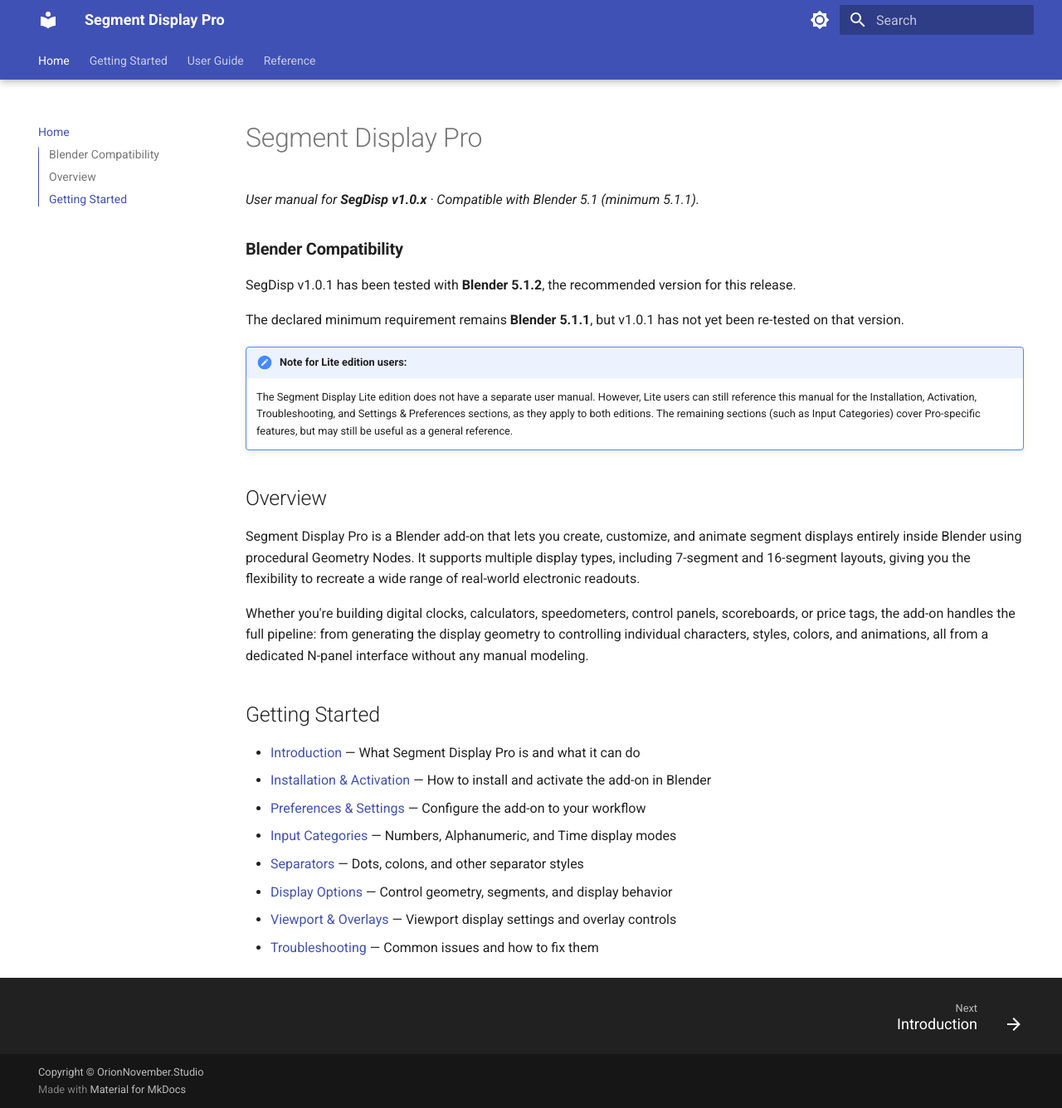
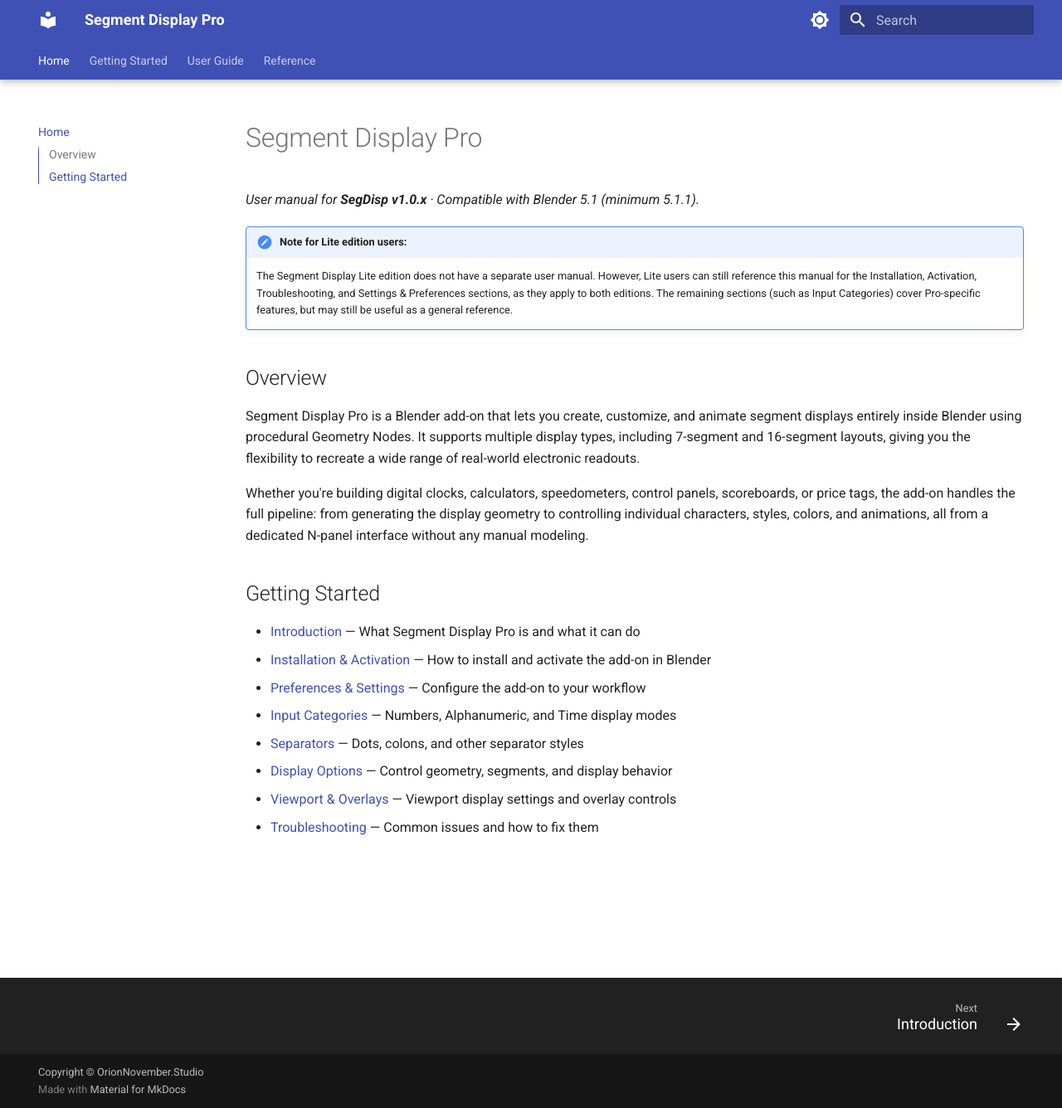
Before and after one commit to ahmetmaya-orion/segment-display-pro-docs, an MkDocs documentation site: the page built from docs/index.md, in a window 1280 px wide and 1336 px high. Shown: the whole window at 83% size. Built offline with MkDocs 1.6.1 and Material for MkDocs 9.7.7, drawn with Linux system fonts in a browser that asks for light colours; the version menu is left out.

Commit message:
Revert "docs: add v1.0.1 Blender compatibility note to home page"
This reverts commit b673b83c0472c8963d8bd309f45c0a124aa68e58.

```diff
--- a/docs/index.md
+++ b/docs/index.md
@@ -1,12 +1,6 @@
 # Segment Display Pro
 
 *User manual for **SegDisp v1.0.x** · Compatible with Blender 5.1 (minimum 5.1.1).*
-
-### **Blender Compatibility**
-
-SegDisp v1.0.1 has been tested with **Blender 5.1.2**, the recommended version for this release.
-
-The declared minimum requirement remains **Blender 5.1.1**, but v1.0.1 has not yet been re-tested on that version.
 
 !!! note "Note for Lite edition users:"
      The Segment Display Lite edition does not have a separate user manual. However, Lite users can still reference this manual for the Installation, Activation, Troubleshooting, and Settings & Preferences sections, as they apply to both editions. The remaining sections (such as Input Categories) cover Pro-specific features, but may still be useful as a general reference.
```
